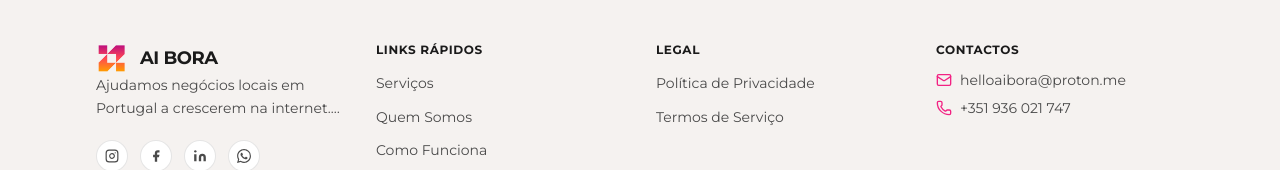
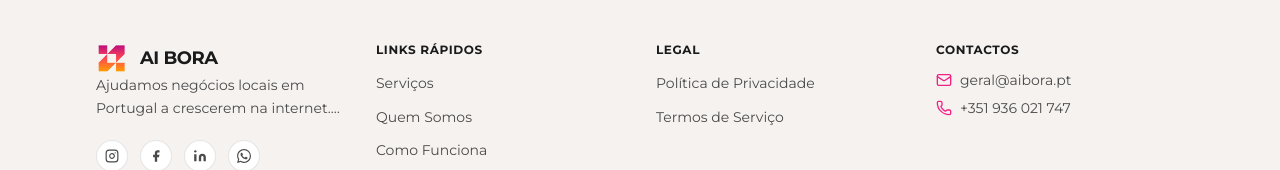
Before and after one commit to JennyT3/AI-BORA--STELLAR, a React (Vite) app: page /orcamento in a window 1280 px wide. Shown: the part 2095-2265 px from the top of the page. Built offline with nearby package versions, Linux system fonts and the light colour scheme; no server answers.

Commit message:
chore: update official email to geral@aibora.pt across the application

```diff
--- a/src/components/Footer.tsx
+++ b/src/components/Footer.tsx
@@ -71,7 +71,7 @@ export function Footer() {
             <ul className="space-y-2">
               <li className="flex items-start gap-2 text-sm font-normal text-text-secondary">
                 <Mail size={16} className="text-fuchsia-brand shrink-0 mt-0.5" />
-                <a href="mailto:helloaibora@proton.me" className="hover:text-fuchsia-brand transition-colors">helloaibora@proton.me</a>
+                <a href="mailto:geral@aibora.pt" className="hover:text-fuchsia-brand transition-colors">geral@aibora.pt</a>
               </li>
               <li className="flex items-start gap-2 text-sm font-normal text-text-secondary">
                 <Phone size={16} className="text-fuchsia-brand shrink-0 mt-0.5" />
--- a/src/lib/constants.ts
+++ b/src/lib/constants.ts
@@ -1,5 +1,5 @@
 export const WHATSAPP_NUMBER = "351936021747";
 export const WHATSAPP_LINK = `https://wa.me/${WHATSAPP_NUMBER}`;
-export const EMAIL = "helloaibora@proton.me";
-export const EMAIL_LINK = "mailto:helloaibora@proton.me";
+export const EMAIL = "geral@aibora.pt";
+export const EMAIL_LINK = "mailto:geral@aibora.pt";
 export const GOOGLE_SCRIPT_URL = "https://script.google.com/macros/s/AKfycbwltQr3n1neMBeGAnoW5MRmkdvh9Zd33ownF_7N9v853fT1g7wgEJOXvj3eAHsyKOAokw/exec";
--- a/src/pages/Orcamento.tsx
+++ b/src/pages/Orcamento.tsx
@@ -229,7 +229,7 @@ export function Orcamento() {
     doc.setFontSize(7.8); doc.setFont("helvetica", "normal"); doc.setTextColor(60, 60, 60); let cy = ty + 17; conds.forEach(c => { doc.text("•  " + c, 18, cy, { maxWidth: 174 }); cy += 6.5; });
 
     const totalPages = (doc as any).internal.getNumberOfPages();
-    for (let p = 1; p <= totalPages; p++) { doc.setPage(p); doc.setDrawColor(220, 220, 220); doc.setLineWidth(0.3); doc.line(14, pH - 18, 196, pH - 18); doc.setTextColor(100, 100, 100); doc.setFontSize(7.5); doc.setFont("helvetica", "normal"); doc.text("AI BORA, Lda  |  NIF: 319918645  |  helloaibora@proton.me  |  +351 936 021 747  |  www.aibora.pt", 105, pH - 12, { align: "center" }); doc.setFontSize(6.5); doc.setTextColor(160, 160, 160); doc.text("Este orçamento não constitui fatura. Sujeito à aceitação formal por escrito.", 105, pH - 7, { align: "center" }); doc.setTextColor(190, 190, 190); doc.text(p + " / " + totalPages, 196, pH - 7, { align: "right" }); }
+    for (let p = 1; p <= totalPages; p++) { doc.setPage(p); doc.setDrawColor(220, 220, 220); doc.setLineWidth(0.3); doc.line(14, pH - 18, 196, pH - 18); doc.setTextColor(100, 100, 100); doc.setFontSize(7.5); doc.setFont("helvetica", "normal"); doc.text("AI BORA, Lda  |  NIF: 319918645  |  geral@aibora.pt  |  +351 936 021 747  |  www.aibora.pt", 105, pH - 12, { align: "center" }); doc.setFontSize(6.5); doc.setTextColor(160, 160, 160); doc.text("Este orçamento não constitui fatura. Sujeito à aceitação formal por escrito.", 105, pH - 7, { align: "center" }); doc.setTextColor(190, 190, 190); doc.text(p + " / " + totalPages, 196, pH - 7, { align: "right" }); }
 
     return doc;
   };
--- a/src/services/pdfAdmin.ts
+++ b/src/services/pdfAdmin.ts
@@ -83,7 +83,7 @@ export const gerarFaturaPDF = (proposal: any, numeroFatura: string) => {
     doc.setFontSize(7.8); doc.setFont("helvetica", "normal"); doc.setTextColor(60, 60, 60); let py = ty + 17; paymentInfo.forEach(c => { doc.text("•  " + c, 18, py, { maxWidth: 174 }); py += 6.5; });
 
     const totalPages = (doc as any).internal.getNumberOfPages();
-    for (let p = 1; p <= totalPages; p++) { doc.setPage(p); doc.setDrawColor(220, 220, 220); doc.setLineWidth(0.3); doc.line(14, pH - 18, 196, pH - 18); doc.setTextColor(100, 100, 100); doc.setFontSize(7.5); doc.setFont("helvetica", "normal"); doc.text("AI BORA, Lda  |  NIF: 319918645  |  helloaibora@proton.me  |  +351 936 021 747  |  www.aibora.pt", 105, pH - 12, { align: "center" }); doc.setFontSize(6.5); doc.setTextColor(160, 160, 160); doc.text("Fatura emitida automaticamente", 105, pH - 7, { align: "center" }); doc.setTextColor(190, 190, 190); doc.text(p + " / " + totalPages, 196, pH - 7, { align: "right" }); }
+    for (let p = 1; p <= totalPages; p++) { doc.setPage(p); doc.setDrawColor(220, 220, 220); doc.setLineWidth(0.3); doc.line(14, pH - 18, 196, pH - 18); doc.setTextColor(100, 100, 100); doc.setFontSize(7.5); doc.setFont("helvetica", "normal"); doc.text("AI BORA, Lda  |  NIF: 319918645  |  geral@aibora.pt  |  +351 936 021 747  |  www.aibora.pt", 105, pH - 12, { align: "center" }); doc.setFontSize(6.5); doc.setTextColor(160, 160, 160); doc.text("Fatura emitida automaticamente", 105, pH - 7, { align: "center" }); doc.setTextColor(190, 190, 190); doc.text(p + " / " + totalPages, 196, pH - 7, { align: "right" }); }
 
     doc.output("dataurlnewwindow");
   };
```
Also changed, not shown: 1 other file (tests, documents, lock files or other folders).
